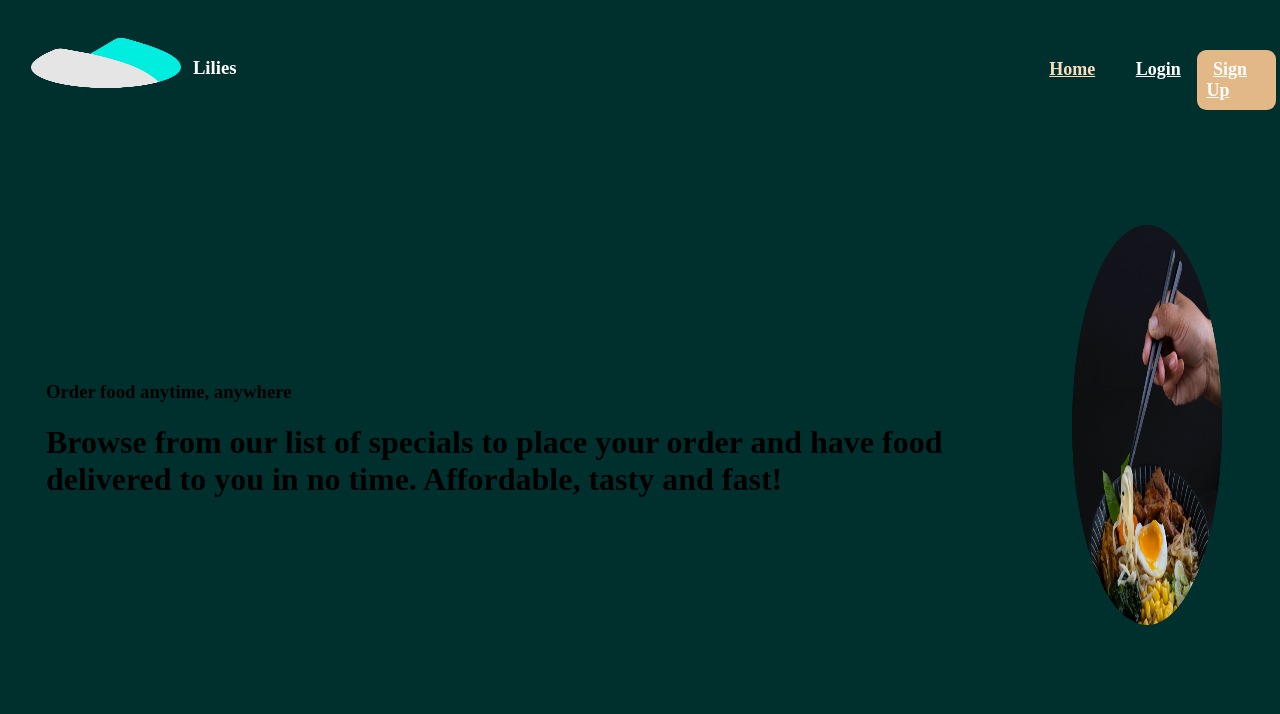
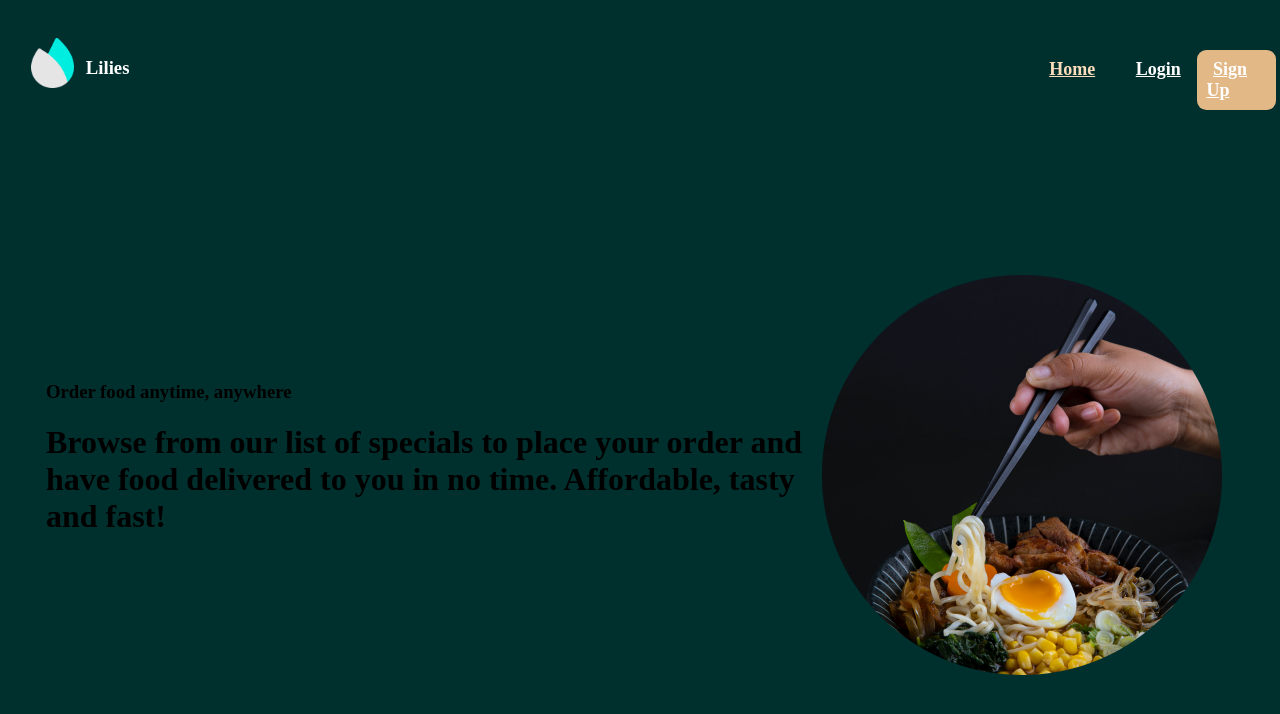
Before and after one commit to muharremozen04/Food-Ordering-Application, a React (Vite) app: page / in a window 1280 px wide. Shown: the top 714 px of the page. Built offline with nearby package versions, Linux system fonts and the light colour scheme.

Commit message:
image css update

```diff
--- a/src/components/user/User.css
+++ b/src/components/user/User.css
@@ -34,7 +34,7 @@
   background-color: #0056b3;
 }
 
-img {
+.MenuImage {
   width: 150px;
   height: 90px;
 }
--- a/src/components/user/User.jsx
+++ b/src/components/user/User.jsx
@@ -25,7 +25,7 @@ function MenuComponent() {
           <div className="menu-item" key={index}>
             <h3>{product.name}</h3>
             <p>Fiyat: {product.price}</p>
-            <img src={product.image} alt={product.name} />
+            <img className="MenuImage" src={product.image} alt={product.name} />
             <input
               type="text"
               placeholder="özel isteklerinizi yazın"
@@ -44,7 +44,7 @@ function MenuComponent() {
           <div key={index} className="menu-item">
             <h4>{item.name}</h4>
             <p>Fiyat: {item.price}</p>
-            <img src={item.image} alt={item.name} />
+            <img className="MenuImage" src={item.image} alt={item.name} />
             {item.specialRequest && <p>Özel İstek: {item.specialRequest}</p>}
             <button onClick={() => removeFromCart(index)}>Sil</button>
           </div>
```
